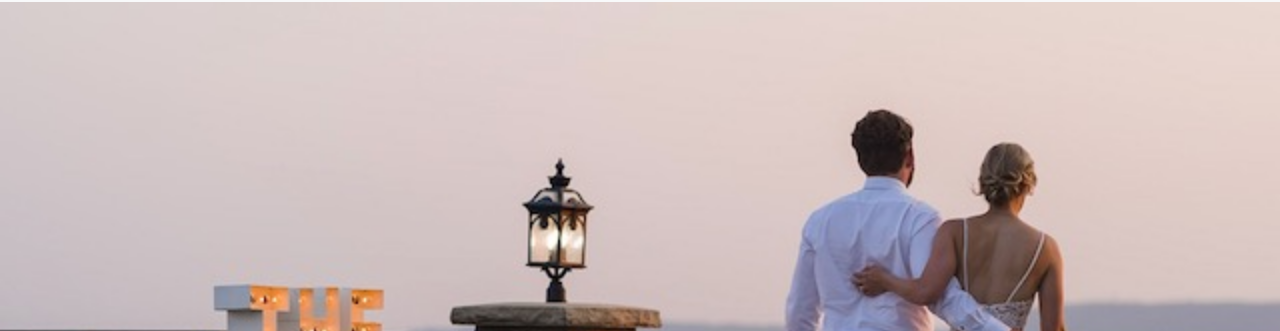
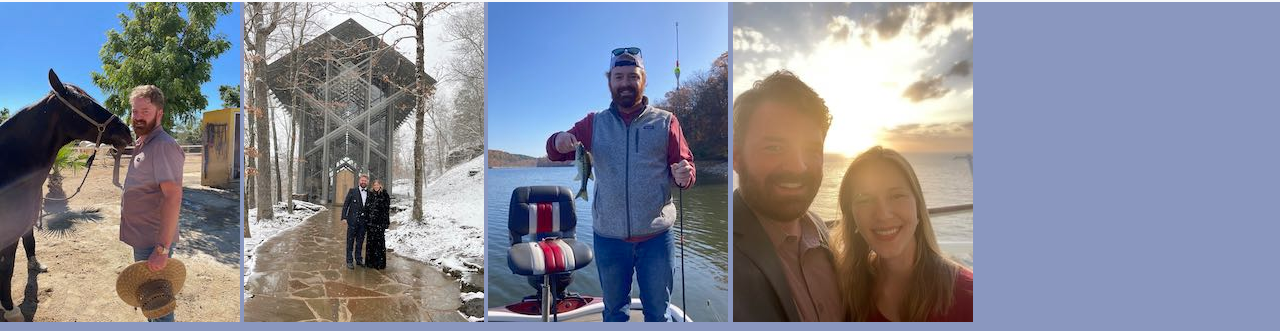
Before and after one commit to ntharden/my-portfolio, a plain HTML site: page about.html in a window 1280 px wide. Shown: the part 62-393 px from the top of the page. Drawn offline with nearby package versions, Linux system fonts and the light colour scheme.

Commit message:
added photos in about page

```diff
--- a/about.html
+++ b/about.html
@@ -45,10 +45,16 @@
       <button id="light-dark-button" class="btn"></button>
     </div>
   </nav>
-  <img src="/assets/home.jpeg" alt="Placeholder photo">
-  <img src="/assets/home.jpeg" alt="Placeholder photo">
-  <img src="/assets/home.jpeg" alt="Placeholder photo">
-  <h1>About</h1>
-  <p>Hello, I am Nathan. I am currently a software developer located in Des Moines, IA. I am currently looking forward to the fall when I plan to move back to my home state of Texas. Before I discovered my passion for software engineering, I worked in logistics due to my background in supply chain management. My time there helped me think creatively and deliver results with regard to the capabilities and constraints of each transportation node. I am passionate about sustainability, space exploration/technology, as well as outdoor recreation in its many forms.</p>
+
+  <div id="about">
+    <img id="about-photos" src="/assets/horse.jpeg" alt="Placeholder photo">
+    <img id="about-photos" src="/assets/thorncrown.jpeg" alt="Placeholder photo">
+    <img id="about-photos" src="/assets/fish.jpeg" alt="Placeholder photo">
+    <img id="about-photos" src="/assets/Cruise.jpeg" alt="Placeholder photo">
+
+
+    <h1>About</h1>
+    <p>Hello, I am Nathan. I am currently a software developer located in Des Moines, IA. I am currently looking forward to the fall when I plan to move back to my home state of Texas. Before I discovered my passion for software engineering, I worked in logistics due to my background in supply chain management. My time there helped me think creatively and deliver results with regard to the capabilities and constraints of each transportation node. I am passionate about sustainability, space exploration/technology, as well as outdoor recreation in its many forms.</p>
+  </div>
 </body>
 </html>
```
Also changed, not shown: assets/Cruise.jpeg (added), css/style.css (line endings or trailing spaces).
